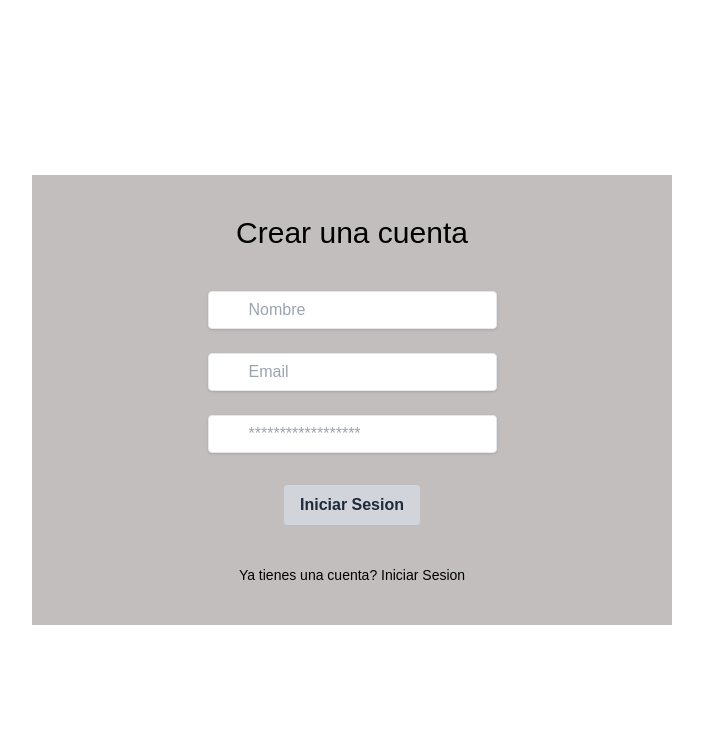
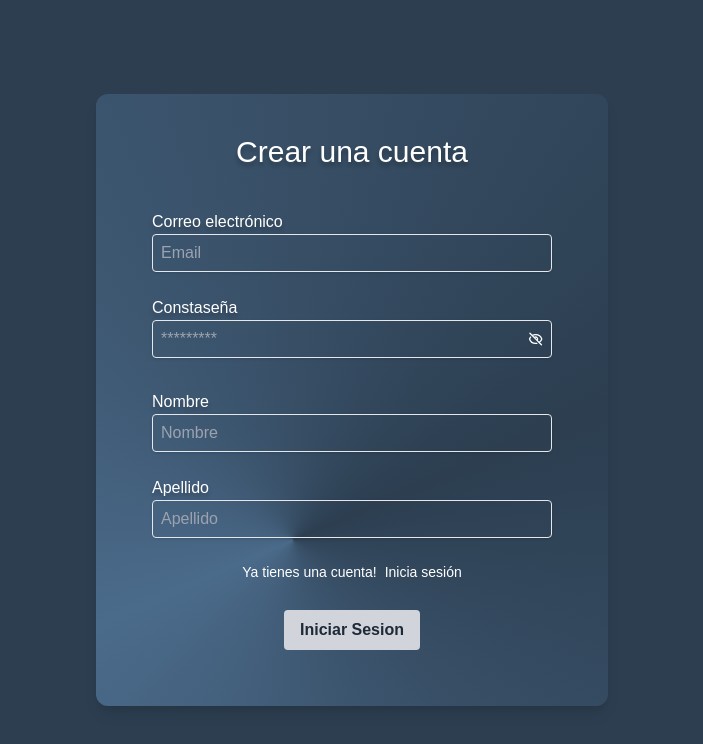
Before and after one commit to emanuelpps/s15-01-m-node-react-Private-, a React (Vite) app in the folder client/: page /register in a window 1280 px wide. Shown: the top 744 px of the page, without its empty margins (288-991 px from the left). Built offline with nearby package versions, Linux system fonts and the light colour scheme.

Commit message:
added register page and styles

```diff
--- a/client/src/pages/login/Login.jsx
+++ b/client/src/pages/login/Login.jsx
@@ -3,7 +3,7 @@ import FormLoginContainer from "./formLogin/FormLoginContainer";
 function Login() {
   return (
     <div className="overflow-hidden bg-[#2C3E50]">
-      <div className="w-full h-screen md:w-screen md:h-screen flex justify-center items-center  ">
+      <div className="w-full h-screen md:w-screen md:h-screen flex justify-center items-center">
         <FormLoginContainer />
       </div>
     </div>
--- a/client/src/pages/login/Register.jsx
+++ b/client/src/pages/login/Register.jsx
@@ -1,12 +1,13 @@
-import RegisterFormContainer from "./register/RegisterFormContainer"
-
+import RegisterFormContainer from "./register/RegisterFormContainer";
 
 function Register() {
   return (
-    <div className="w-screen h-screen flex justify-center items-center">
-    <RegisterFormContainer />
-  </div>
-  )
+    <div className="overflow-hidden bg-[#2C3E50]">
+      <div className="w-full h-screen md:w-screen md:h-screen flex justify-center items-center">
+        <RegisterFormContainer />
+      </div>
+    </div>
+  );
 }
 
-export default Register
+export default Register;
--- a/client/src/pages/login/register/RegisterButtons.jsx
+++ /dev/null
@@ -1,13 +0,0 @@
-import { Link } from "react-router-dom";
-
-function RegisterButtons() {
-  return (
-    <div className="flex flex-col gap-5">
-      <p className="text-center text-sm">
-        Ya tienes una cuenta? <Link to="/login">Iniciar Sesion</Link>
-      </p>
-    </div>
-  );
-}
-
-export default RegisterButtons;
--- a/client/src/pages/login/register/RegisterForm.jsx
+++ b/client/src/pages/login/register/RegisterForm.jsx
@@ -1,35 +1,72 @@
+import { useState } from "react";
+import { HiOutlineEyeOff } from "react-icons/hi";
+import { HiOutlineEye } from "react-icons/hi";
+import { Link } from "react-router-dom";
 function RegisterForm() {
+  const [showPassword, setShowPassword] = useState(false);
   return (
     <div id="form-login" className=" w-full">
       <form
         className="flex flex-col gap-2 justify-center items-center"
         action="#"
       >
-        <div className="mb-4">
+        <div className="mb-4 flex flex-col">
+          <label className="text-shadow-title text-[#ffff]">
+            Correo electrónico
+          </label>
           <input
-            className="shadow appearance-none border rounded w-full py-2 px-10 text-gray-700 leading-tight focus:outline-none focus:shadow-outline"
+            className="shadow bg-transparent appearance-none border rounded md:w-[400px] py-2 px-2 text-white leading-tight focus:outline-none focus:shadow-outline"
+            id="email"
+            type="text"
+            placeholder="Email"
+          />
+        </div>
+        <div className="mb-6 flex flex-col">
+          <label className="text-shadow-title text-[#ffff]">Constaseña</label>
+          <div className="shadow bg-transparent appearance-none border rounded md:w-[400px] py-2 px-2 text-white leading-tight focus:outline-none focus:shadow-outline flex justify-between items-center">
+            <input
+              id="password"
+              type={showPassword ? "text" : "password"}
+              placeholder="*********"
+              inputMode=""
+              className="bg-transparent appearance-none border-none w-full text-white leading-tight focus:outline-none focus:shadow-outline"
+            />
+            {showPassword ? (
+              <HiOutlineEye
+                className="text-[#ffff] cursor-pointer"
+                onClick={() => setShowPassword(!showPassword)}
+              />
+            ) : (
+              <HiOutlineEyeOff
+                className="text-[#ffff] cursor-pointer"
+                onClick={() => setShowPassword(!showPassword)}
+              />
+            )}
+          </div>
+        </div>
+        <div className="mb-4 flex flex-col">
+          <label className="text-shadow-title text-[#ffff]">Nombre</label>
+          <input
+            className="shadow bg-transparent appearance-none border rounded md:w-[400px] py-2 px-2 text-white leading-tight focus:outline-none focus:shadow-outline"
             id="name"
             type="text"
             placeholder="Nombre"
           />
         </div>
-        <div className="mb-4">
+        <div className="mb-4 flex flex-col">
+          <label className="text-shadow-title text-[#ffff]">Apellido</label>
           <input
-            className="shadow appearance-none border rounded w-full py-2 px-10 text-gray-700 leading-tight focus:outline-none focus:shadow-outline"
-            id="email"
+            className="shadow bg-transparent appearance-none border rounded md:w-[400px] py-2 px-2 text-white leading-tight focus:outline-none focus:shadow-outline"
+            id="surname"
             type="text"
-            placeholder="Email"
+            placeholder="Apellido"
           />
         </div>
-        <div className="mb-6">
-          <input
-            className="shadow appearance-none border rounded w-full py-2 px-10 text-gray-700 leading-tight focus:outline-none focus:shadow-outline"
-            id="password"
-            type="password"
-            placeholder="******************"
-          />
+        <div className="flex gap-2  text-[#ffff] text-sm mb-5">
+          <p>Ya tienes una cuenta!</p>
+          <Link>Inicia sesión</Link>
         </div>
-        <div>
+        <div className="mb-4">
           <button
             className="bg-gray-300 hover:bg-gray-400 text-gray-800 font-bold py-2 px-4 rounded"
             type="submit"
--- a/client/src/pages/login/register/RegisterFormContainer.jsx
+++ b/client/src/pages/login/register/RegisterFormContainer.jsx
@@ -1,15 +1,15 @@
-import RegisterButtons from "./RegisterButtons";
 import RegisterForm from "./RegisterForm";
 
 function RegisterFormContainer() {
   return (
     <div
       id="form-login-container"
-      className="flex flex-col justify-center items-center w-[50%] gap-10 bg-[#C2BEBE] p-10"
+      className="flex flex-col justify-center items-center w-[300px] md:w-[40%] md:max-h-[95%] gap-10 background-conic p-10 rounded-xl shadow-lg"
     >
-      <h1 className="text-3xl">Crear una cuenta</h1>
+      <h1 className="text-3xl text-shadow-title text-[#ffff]">
+        Crear una cuenta
+      </h1>
       <RegisterForm />
-      <RegisterButtons />
     </div>
   );
 }
```
